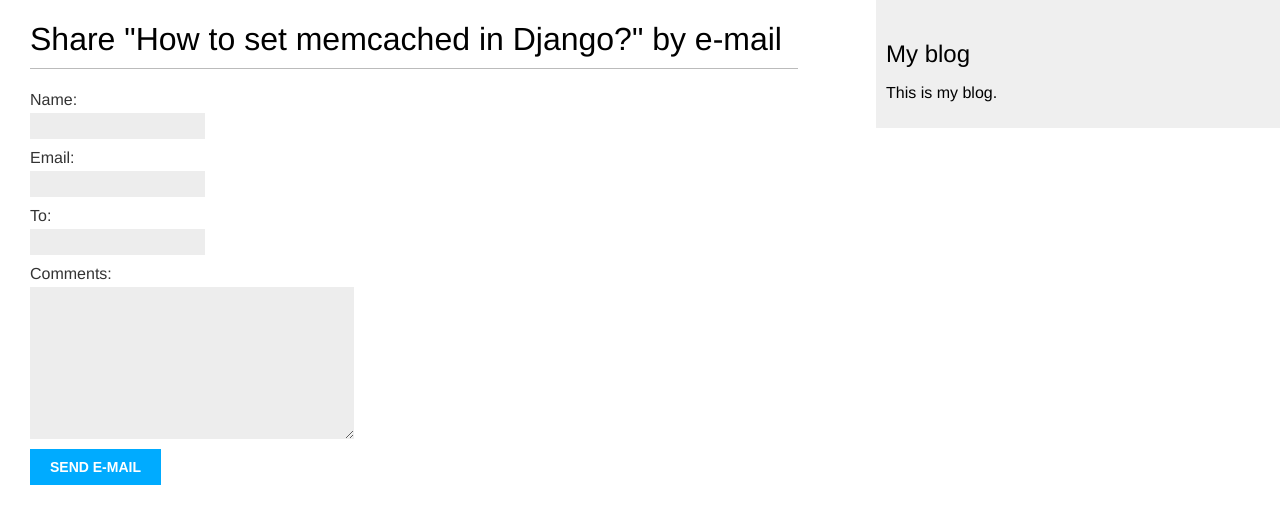
After one commit to atabekdemurtaza/Testing, a Django app: page /blog/5/share/ in a window 1280 px wide. The commit adds this page. Shown: the top 524 px of the page. Run offline with Django 4.2, Linux system fonts and the light colour scheme; data comes from the database, SQL or seed files in the repository; both versions use the stored data as it was after the commit; parts of the project's set-up code (start-up, migrations or seed data) failed here and were passed over.

Commit message:
Tags, forms.

```diff
--- a/blog/forms.py
+++ b/blog/forms.py
@@ -1,8 +1,15 @@
 from django import forms
 from .models import Post
+from .models import Comment
 
 class EmailPostForm(forms.Form):
     name = forms.CharField(max_length=25)
     email = forms.EmailField()
     to = forms.EmailField()
     comments = forms.CharField(required=False, widget=forms.Textarea)
+
+
+class CommentForm(forms.ModelForm):
+    class Meta:
+        model = Comment
+        fields = ['name', 'email', 'body']
--- a/blog/models.py
+++ b/blog/models.py
@@ -3,6 +3,7 @@
 from django.utils import timezone
 from django.contrib.auth.models import User
 from django.urls import reverse
+from taggit.managers import TaggableManager
 
 class PublishedManager(models.Manager):
 
@@ -23,6 +24,7 @@
     created = models.DateTimeField(auto_now_add=True)
     updated = models.DateTimeField(auto_now_add=True)
     status = models.CharField(max_length=2, choices=Status.choices, default=Status.DRAFT)
+    tags = TaggableManager()
 
     objects = models.Manager() # Менеджер, применяемый по умолчанию
     published = PublishedManager() # конкретно-прикладной менеджер
@@ -47,3 +49,22 @@
                 self.slug
             ]
         )
+
+
+class Comment(models.Model):
+    post = models.ForeignKey(Post, on_delete=models.CASCADE, related_name='comments')
+    name = models.CharField(max_length=80)
+    email = models.EmailField()
+    body = models.TextField()
+    created = models.DateTimeField(auto_now_add=True)
+    updated = models.DateTimeField(auto_now=True)
+    active = models.BooleanField(default=True)
+
+    class Meta:
+        ordering = ['created']
+        indexes = [
+            models.Index(fields=['created'])
+        ]
+
+    def __str__(self) -> str:
+        return f'Comment by {self.name} on {self.post}'
--- /dev/null
+++ b/blog/static/css/blog.css
@@ -0,0 +1,92 @@
+body {
+    margin:0;
+    padding:0;
+    font-family:helvetica, sans-serif;
+}
+
+a {
+    color:#00abff;
+    text-decoration:none;
+}
+
+h1 {
+    font-weight:normal;
+    border-bottom:1px solid #bbb;
+    padding:0 0 10px 0;
+}
+
+h2 {
+    font-weight:normal;
+    margin:30px 0 0;
+}
+
+#content {
+    float:left;
+    width:60%;
+    padding:0 0 0 30px;
+}
+
+#sidebar {
+    float:right;
+    width:30%;
+    padding:10px;
+    background:#efefef;
+    height:100%;
+}
+
+p.date {
+    color:#ccc;
+    font-family: georgia, serif;
+    font-size: 12px;
+    font-style: italic;
+}
+
+/* pagination */
+.pagination {
+    margin:40px 0;
+    font-weight:bold;
+}
+
+/* forms */
+label {
+    float:left;
+    clear:both;
+    color:#333;
+    margin-bottom:4px;
+}
+input, textarea {
+    clear:both;
+    float:left;
+    margin:0 0 10px;
+    background:#ededed;
+    border:0;
+    padding:6px 10px;
+    font-size:12px;
+}
+input[type=submit] {
+    font-weight:bold;
+    background:#00abff;
+    color:#fff;
+    padding:10px 20px;
+    font-size:14px;
+    text-transform:uppercase;
+}
+.errorlist {
+    color:#cc0033;
+    float:left;
+    clear:both;
+    padding-left:10px;
+}
+
+/* comments */
+.comment {
+    padding:10px;
+}
+.comment:nth-child(even) {
+    background:#efefef;
+}
+.comment .info {
+    font-weight:bold;
+    font-size:12px;
+    color:#666;
+}
--- /dev/null
+++ b/blog/templates/blog/post/share.html
@@ -0,0 +1,19 @@
+{% extends 'blog/base.html' %}
+
+{% block title %}Share a post{% endblock %}
+{% block content %}
+    {% if sent %}
+        <h1>E-mail successfully sent</h1>
+        <p>
+        "{{ post.title }}" was successfully sent
+        to {{ form.cleaned_data.to }}.
+        </p>
+    {% else %}
+        <h1>Share "{{ post.title }}" by e-mail</h1>
+        <form method="post">
+            {{ form.as_p }}
+            {% csrf_token %}
+            <input type="submit" value="Send e-mail">
+        </form>
+    {% endif %}
+{% endblock %}
--- a/blog/urls.py
+++ b/blog/urls.py
@@ -5,7 +5,10 @@
 
 urlpatterns = [
     # представление поста
-    #path(route='', view=views.post_list, name='post_list'), # ПП
-    path(route='', view=views.PostListView.as_view(), name='post_list'), # ООП
+    path(route='', view=views.post_list, name='post_list'), # ПП
+    #path(route='', view=views.PostListView.as_view(), name='post_list'), # ООП
     path(route='<int:year>/<int:month>/<int:day>/<slug:post>/', view=views.post_detail, name='post_detail'),
+    path(route='<int:post_id>/share/', view=views.post_share, name='post_share'),
+    path(route='<int:post_id>/comment/', view=views.post_comment, name='post_comment'),
+    path(route='tag/<slug:tag_slug>/', view=views.post_list, name='post_list_by_tag'),
 ]
--- a/blog/views.py
+++ b/blog/views.py
@@ -6,6 +6,12 @@
 from django.core.paginator import PageNotAnInteger
 from django.views.generic import ListView
 from .forms import EmailPostForm
+from django.core.mail import send_mail
+from .models import Comment
+from .forms import CommentForm
+from django.views.decorators.http import require_POST
+from taggit.models import Tag
+from django.db.models import Count
 
 class PostListView(ListView):
     """
@@ -16,9 +22,13 @@
     paginate_by = 2
     template_name = 'blog/post/list.html'
 
-def post_list(request):
+def post_list(request, tag_slug=None):
     post_list = Post.published.all()
+    tag = None
 
+    if tag_slug:
+        tag = get_object_or_404(klass=Tag, slug=tag_slug)
+        post_list = post_list.filter(tags__in=[tag])
     # Постраничная разбивка с 3 постами на страницу
     paginator = Paginator(post_list, 2)
     page_number = request.GET.get('page', 1)
@@ -32,7 +42,8 @@
         # Если PageNumber не целое число, то выдать первую страницу
         posts = paginator.page(1)
     context = {
-        'posts': posts
+        'posts': posts,
+        'tag': tag
     }
     return render(request=request, template_name='blog/post/list.html', context=context)
 
@@ -45,8 +56,22 @@
         publish__month=month,
         publish__day=day
     )
+
+    # Список активных комментариев к этому посту
+    comments = post.comments.filter(active=True)
+    # Форма для комментирования пользователями
+    form = CommentForm()
+
+    # Список схожих постов
+    post_tags_ids = post.tags.values_list('id', flat=True)
+    similar_posts = Post.published.filter(tags__in=post_tags_ids).exclude(id=post.id)
+    similar_posts = similar_posts.annotate(same_tags=Count('tags')).order_by('-same_tags','-publish')[:4]
+
     context = {
-        'post': post
+        'post': post,
+        'comments': comments,
+        'form': form,
+        'similar_posts': similar_posts
     }
     return render(request=request, template_name='blog/post/detail.html', context=context)
 
@@ -59,6 +84,8 @@
         status=Post.Status.PUBLISHED
     )
 
+    sent = False
+
     if request.method == 'POST':
         # Форма была передана на обработку
         form = EmailPostForm(request.POST)
@@ -66,11 +93,40 @@
             # Поля формы успешно прошли валидацию
             cd = form.cleaned_data
             # ... отправить электронное письмо
+            post_url = request.build_absolute_uri(post.get_absolute_url())
+            subject = f"{cd['name']} recommends you read " f"{post.title}"
+            message = f"Read {post.title} at {post_url}\n\n" f"{cd['name']}'s comment: {cd['comments']}"
+            send_mail(subject, message, 'sprintdeliveryapp@gmail.com', [cd['to']])
+            sent = True
     else:
         form = EmailPostForm()
     context = {
         'post': post,
-        'form': form
+        'form': form,
+        'sent': sent
     }
 
     return render(request=request, template_name='blog/post/share.html', context=context)
+
+@require_POST
+def post_comment(request, post_id):
+    post = get_object_or_404(klass=Post, id=post_id, status=Post.Status.PUBLISHED)
+    comment = None
+
+    # Комментарии отправлен
+    form = CommentForm(data=request.POST)
+    if form.is_valid():
+        # Создать обьект класса Comment, не сохраняя его в базе данных
+        comment = form.save(commit=False)
+        # Назначить пост комментарию
+        comment.post = post
+        # Сохранить комментарий в базе данных
+        comment.save()
+
+    context = {
+        'post': post,
+        'form': form,
+        'comment': comment
+    }
+
+    return render(request=request, template_name='blog/post/comment.html', context=context)
--- a/config/settings.py
+++ b/config/settings.py
@@ -39,6 +39,7 @@
     'django.contrib.staticfiles',
 
     'blog',
+    'taggit',
 ]
 
 MIDDLEWARE = [
--- /dev/null
+++ b/requirements.txt
@@ -0,0 +1,4 @@
+asgiref==3.6.0
+Django==4.2.1
+django-taggit==3.0.0
+sqlparse==0.4.4
```
Also changed, not shown: blog/admin.py (+7 -0 lines), blog/templates/blog/post/comment.html (added, +11 -0 lines), blog/templates/blog/post/detail.html (+33 -0 lines), blog/templates/blog/post/includes/comment_form.html (added, +8 -0 lines), blog/templates/blog/post/list.html (+14 -1 lines), blog/migrations/0003_comment.py (added), blog/migrations/0004_post_tags.py (added), db.sqlite3.
